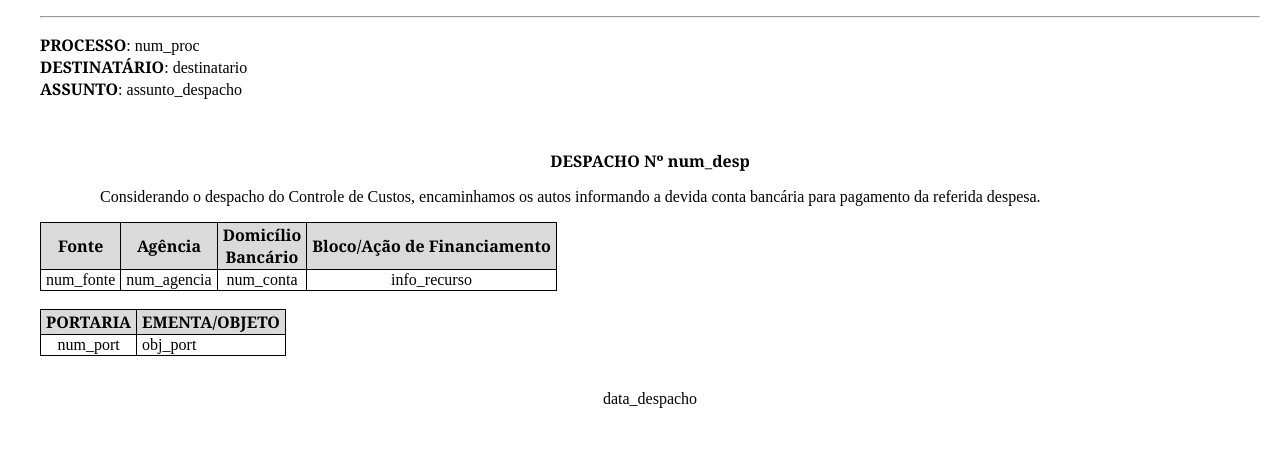
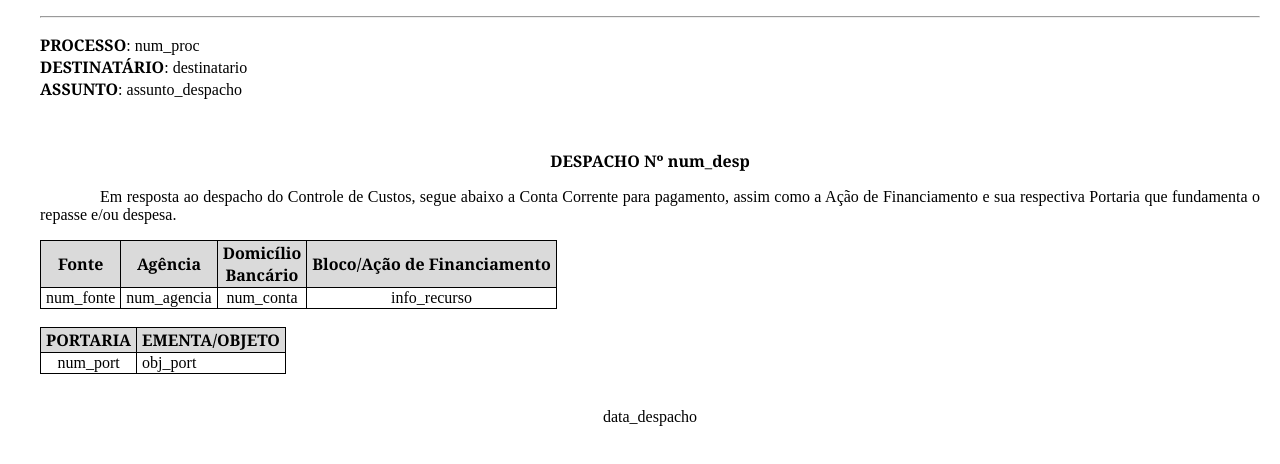
Before and after one commit to observatorio-dados-saf/despachos-html, a Python web app: template templates/templates-financeiro/conta.html in a window 1280 px wide. Shown: the part 262-726 px from the top of the page. Run offline with Jinja, Linux system fonts and the light colour scheme; the template is opened without the code that fills it, so the values that code supplies are empty; some web fonts are replaced.

Commit message:
Update conta.html

```diff
--- a/templates/templates-financeiro/conta.html
+++ b/templates/templates-financeiro/conta.html
@@ -41,9 +41,9 @@
         </p>
     </center>
     <p id="text" align="justify">
-        Considerando o despacho do Controle de Custos,
-        encaminhamos os autos informando a devida
-        conta bancária para pagamento da referida despesa.
+        Em resposta ao despacho do Controle de Custos, segue abaixo a Conta Corrente para
+        pagamento, assim como a Ação de Financiamento e sua respectiva Portaria que
+        fundamenta o repasse e/ou despesa.
     </p>
     <table align="justify">
         <tr id="header-table">
```
